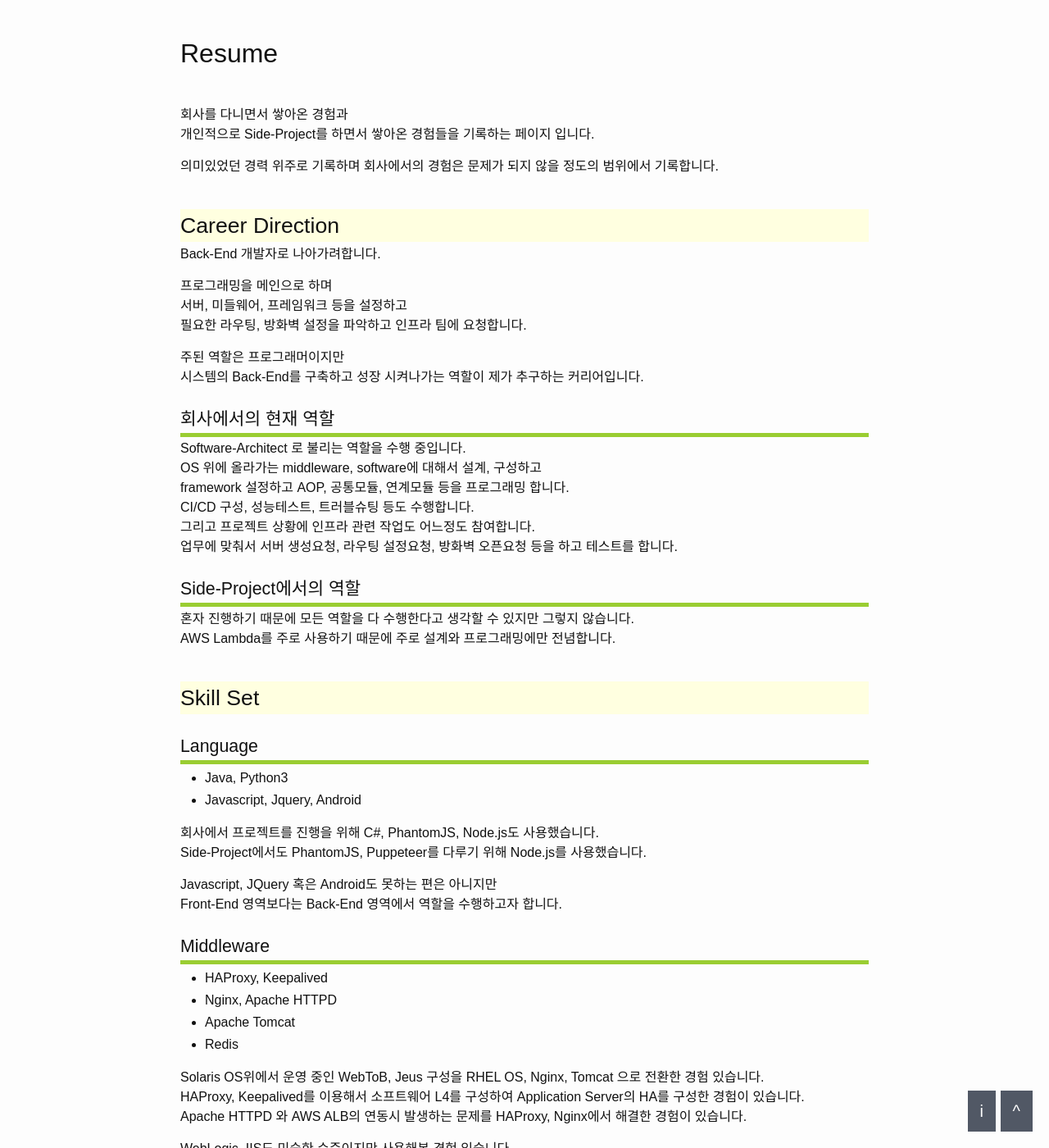
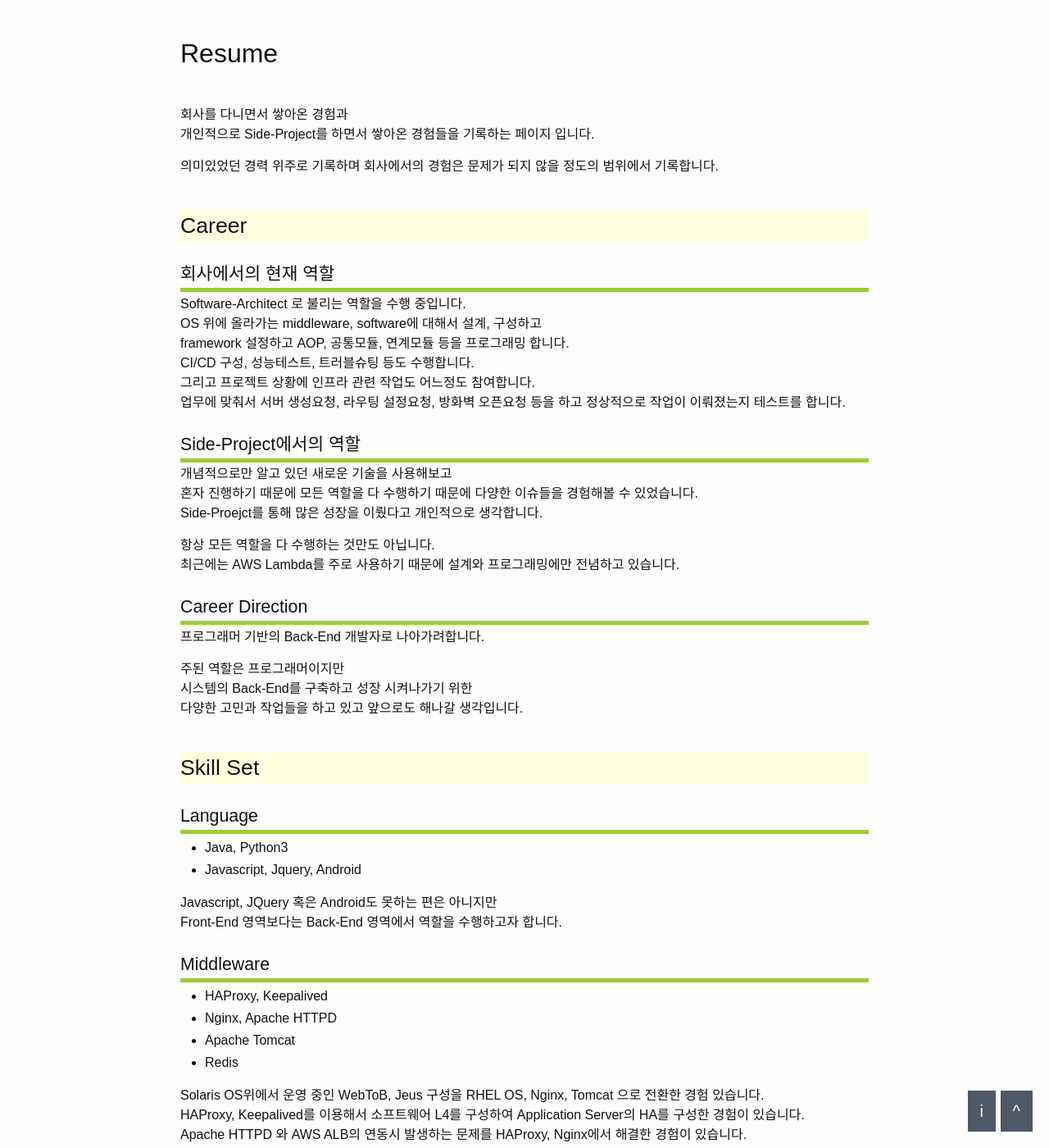
Before and after one commit to dveamer/dveamer.github.io, a Jekyll site: the page built from _posts/2018-07-01-resume.md, in a window 1280 px wide and 1400 px high, scrolled down 397 px. Shown: the whole window at 82% size. Built offline with Jekyll 4.4.1, drawn with Linux system fonts in a browser that asks for light colours; comment, search, counter and statistics services are not loaded; some of the changed text lies outside the part shown.

Commit message:
homepage

```diff
--- a/_posts/2018-07-01-resume.md
+++ b/_posts/2018-07-01-resume.md
@@ -13,16 +13,7 @@ tags: Side-Projects
 
 <!--more-->
 
-# Career Direction
-
-Back-End 개발자로 나아가려합니다.
-
-프로그래밍을 메인으로 하며
-서버, 미들웨어, 프레임워크 등을 설정하고
-필요한 라우팅, 방화벽 설정을 파악하고 인프라 팀에 요청합니다.
-
-주된 역할은 프로그래머이지만
-시스템의 Back-End를 구축하고 성장 시켜나가는 역할이 제가 추구하는 커리어입니다.
+# Career
 
 ## 회사에서의 현재 역할
 
@@ -31,12 +22,24 @@ OS 위에 올라가는 middleware, software에 대해서 설계, 구성하고
 framework 설정하고 AOP, 공통모듈, 연계모듈 등을 프로그래밍 합니다.
 CI/CD 구성, 성능테스트, 트러블슈팅 등도 수행합니다.
 그리고 프로젝트 상황에 인프라 관련 작업도 어느정도 참여합니다.
-업무에 맞춰서 서버 생성요청, 라우팅 설정요청, 방화벽 오픈요청 등을 하고 테스트를 합니다.
+업무에 맞춰서 서버 생성요청, 라우팅 설정요청, 방화벽 오픈요청 등을 하고 정상적으로 작업이 이뤄졌는지 테스트를 합니다.
 
 ## Side-Project에서의 역할
 
-혼자 진행하기 때문에 모든 역할을 다 수행한다고 생각할 수 있지만 그렇지 않습니다.
-AWS Lambda를 주로 사용하기 때문에 주로 설계와 프로그래밍에만 전념합니다.
+개념적으로만 알고 있던 새로운 기술을 사용해보고
+혼자 진행하기 때문에 모든 역할을 다 수행하기 때문에 다양한 이슈들을 경험해볼 수 있었습니다.
+Side-Proejct를 통해 많은 성장을 이뤘다고 개인적으로 생각합니다.
+
+항상 모든 역할을 다 수행하는 것만도 아닙니다.
+최근에는 AWS Lambda를 주로 사용하기 때문에 설계와 프로그래밍에만 전념하고 있습니다.
+
+## Career Direction
+
+프로그래머 기반의 Back-End 개발자로 나아가려합니다.
+
+주된 역할은 프로그래머이지만
+시스템의 Back-End를 구축하고 성장 시켜나가기 위한
+다양한 고민과 작업들을 하고 있고 앞으로도 해나갈 생각입니다.
 
 # Skill Set
 
@@ -44,9 +47,6 @@ AWS Lambda를 주로 사용하기 때문에 주로 설계와 프로그래밍에
 
   * Java, Python3
   * Javascript, Jquery, Android
-
-회사에서 프로젝트를 진행을 위해 C#, PhantomJS, Node.js도 사용했습니다.
-Side-Project에서도 PhantomJS, Puppeteer를 다루기 위해 Node.js를 사용했습니다.
 
 Javascript, JQuery 혹은 Android도 못하는 편은 아니지만
 Front-End 영역보다는 Back-End 영역에서 역할을 수행하고자 합니다.
@@ -62,18 +62,16 @@ Solaris OS위에서 운영 중인 WebToB, Jeus 구성을 RHEL OS, Nginx, Tomcat
 HAProxy, Keepalived를 이용해서 소프트웨어 L4를 구성하여 Application Server의 HA를 구성한 경험이 있습니다.
 Apache HTTPD 와 AWS ALB의 연동시 발생하는 문제를 HAProxy, Nginx에서 해결한 경험이 있습니다.
 
-WebLogic, IIS도 미숙한 수준이지만 사용해본 경험 있습니다.
-
 ## Framework
 
   * Spring, Spring Boot
   * Netty
 
-프레임워크를 사용하지 않고 순수 Java로 Servlet 프로그래밍을 통해 웹 서비스를 진행한 경험도 있습니다.
+상황에 의해 프레임워크 없이 순수 Java로 Servlet 프로그래밍을 통해 웹 서비스를 진행한 경험도 있습니다.
 
 또한 미들웨어를 사용하지 않고 socket server daemon과 socket client로 구성된 시스템을 운영, 기능개선한 경험도 있습니다.
 Socket server daemon의 core 영역인 queue와 action thread pool을 관리하는 thread pool manager을 개선했고
-그 과정에서 WAS의 socket thread pool 관리에 대한 이해를 높일 수 있었습니다.
+그 과정에서 WAS의 socket thread pool 관리에 대한 이해도를 높였습니다.
 
 ## AWS
 
```
Also changed, not shown: other parts of _posts/2018-07-01-resume.md (+1 -1 lines).
